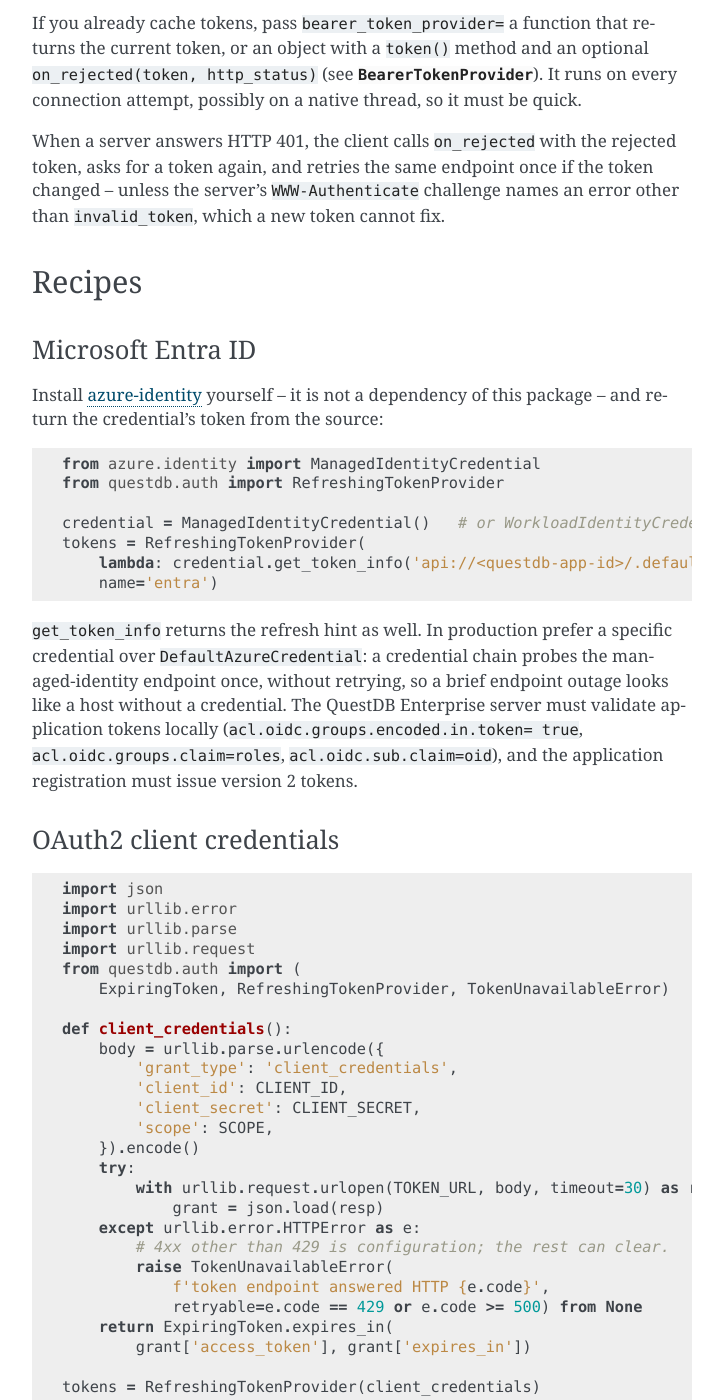
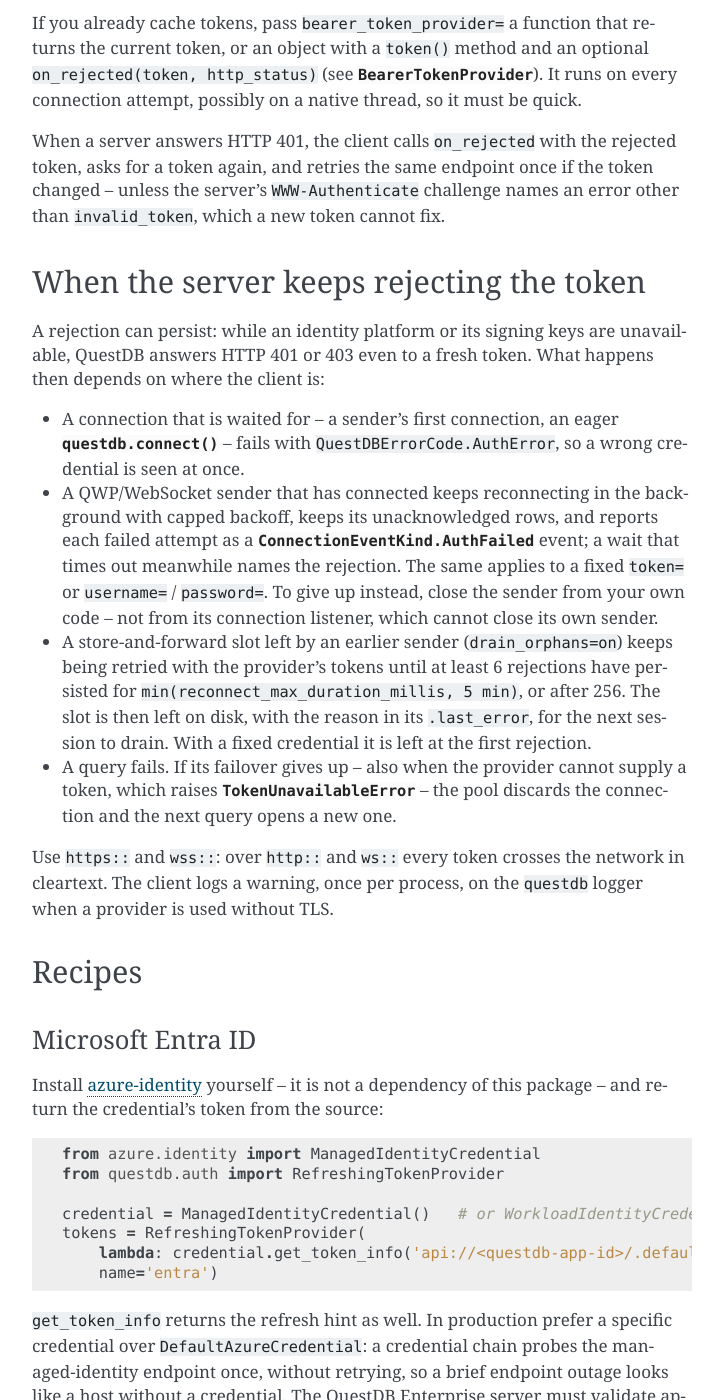
Before and after one commit to questdb/py-questdb-client, a Sphinx documentation site: the page built from docs/token_providers.rst, in a window 1280 px wide and 1400 px high, scrolled down 2206 px. Shown: the whole window, without its empty margins (388-1111 px from the left). Built offline with Sphinx 7.4.7, drawn with Linux system fonts in a browser that asks for light colours.

Commit message:
feat(auth)!: Python rides out credential rejections once connected
Pin the native client at c3c58866, which handles a rejected or unavailable
credential by phase, as the dynamic-credential specification requires
(section 8.3):

- A QWP/WebSocket sender that has connected no longer stops when a server
  rejects its credential with HTTP 401 or 403 on a reconnect. It keeps
  reconnecting with capped backoff, keeps its unacknowledged rows, and
  reports each attempt as ConnectionEventKind.AuthFailed. A connection that
  is waited for still fails at once.
- A store-and-forward slot left by an earlier sender rides out the server
  rejecting a provider's tokens, then is left on disk for the next session;
  with a fixed credential it is left at the first rejection.
- A query whose failover gives up on a token outage raises
  TokenUnavailableError instead of the connection failure that started the
  failover.

A token provider attached with bearer_token_provider= or oidc_auth= over
http:: or ws:: is now warned about once per process on the questdb logger
(section 9). The native client logs the same warning through Rust's log
facade, which Python does not see.

BREAKING CHANGE: a connected sender no longer becomes terminal on HTTP 401
or 403, fixed credentials included, and ConnectionEventKind.AuthFailed
repeats once per attempt. Code that relied on the sender stopping must close
it itself; see the migration guide.

Docs: "When the server keeps rejecting the token" in the token-provider
guide, and the changelog and migration guide entries.

```diff
--- a/docs/auth.rst
+++ b/docs/auth.rst
@@ -50,8 +50,9 @@
    Use ``https::`` or ``wss::``. Over plain ``http::`` or ``ws::`` to a
    non-loopback host, the IdP-issued token is sent as an ``Authorization:
    Bearer`` header in cleartext on every HTTP flush or WebSocket
-   (re)connect, and can be captured in transit. Nothing rejects or warns
-   about that configuration; reserve plaintext for a loopback server.
+   (re)connect, and can be captured in transit. Nothing rejects that
+   configuration -- the client only logs a warning, once per process, on the
+   ``questdb`` logger -- so reserve plaintext for a loopback server.
 
 Token lifecycle
 ===============
@@ -553,7 +554,8 @@
   development. ``insecure=True`` applies only to QuestDB discovery transport.
 * Attach the provider to ``https::`` / ``wss::`` transports. Over plaintext
   ``http::`` / ``ws::`` to a non-loopback host the Bearer token travels in
-  cleartext; nothing rejects or warns about that configuration.
+  cleartext; nothing rejects that configuration, and the client only logs a
+  warning, once per process.
 * Identity-provider and QuestDB discovery requests do not use
   ``HTTPS_PROXY``, ``ALL_PROXY`` or their lowercase variants. There is no OIDC
   proxy setting in this release; the IdP and discovery endpoint must be
--- a/docs/conf.rst
+++ b/docs/conf.rst
@@ -169,8 +169,11 @@
 walking the ``addr`` server list.
 
 * ``reconnect_max_duration_millis`` - ``int``: Total reconnect/failover
-  budget after a connection loss. Authentication and protocol-version
-  failures are terminal and are not retried.
+  budget after a connection loss. Protocol-version failures are terminal and
+  are not retried. A server that rejects the credential (HTTP 401 or 403)
+  stops a sender only before its first connection; once connected, the sender
+  keeps reconnecting with capped backoff and reports each rejected attempt
+  (see :ref:`token_rejections`).
 
   Default: 300000 (5 minutes).
 
--- a/docs/migration.rst
+++ b/docs/migration.rst
@@ -5,13 +5,14 @@
 5.0 to 6.0
 ==========
 
-Ten changes need action: the two UUID / fixed-size-binary items below, the
+Eleven changes need action: the two UUID / fixed-size-binary items below, the
 stricter ``schema_overrides`` tuple validation, caps on callback inbox
 capacities and config-string length, the exception a commit raises once its
 sender is closed, the error a query failover that runs out of time raises, a
 warning an abandoned query result now surfaces instead of swallowing,
-``QuestDB.close()`` raising instead of waiting for its own thread's lease, and
-a sender's own callbacks no longer being able to append to it. The new ``ConnectionEventKind.CredentialUnavailable`` event kind
+``QuestDB.close()`` raising instead of waiting for its own thread's lease, a
+sender's own callbacks no longer being able to append to it, and a connected
+sender riding out a rejected credential instead of stopping. The new ``ConnectionEventKind.CredentialUnavailable`` event kind
 needs none — it is additive, and an existing listener keeps working.
 
 * **UUID bytes are canonical RFC 4122.** UUID values are read and written in
@@ -178,6 +179,33 @@
           event = events.get()
           sender.row('conn_events', symbols={'kind': event.kind.tag},
                      at=questdb.ServerTimestamp)
+
+* **A connected sender rides out a rejected credential.** Once a QWP/WebSocket
+  sender has connected, a server that answers its reconnect with HTTP 401 or
+  403 no longer makes it terminal: the sender keeps reconnecting with capped
+  backoff, keeps its unacknowledged rows, and reports each failed attempt as a
+  :attr:`ConnectionEventKind.AuthFailed <questdb.ConnectionEventKind.AuthFailed>`
+  event. 5.0 stopped the sender at the first rejection and raised
+  ``AuthError`` from its next call. Fixed ``token=`` and ``username=`` /
+  ``password=`` credentials are affected too. A connection that is waited for
+  -- a sender's first connection, an eager :func:`questdb.connect` -- still
+  fails at once. Code that relied on the sender stopping must now close it
+  itself, for example when its listener reports ``AuthFailed``, and a listener
+  that tore the pool down on ``AuthFailed`` should expect one event per
+  attempt::
+
+      rejected = threading.Event()
+
+      def on_event(event):
+          if event.kind is questdb.ConnectionEventKind.AuthFailed:
+              rejected.set()   # a listener cannot close its own sender
+
+      sender = Sender.from_conf(conf, connection_listener=on_event)
+      ...
+      if rejected.is_set():   # on the sender's own thread
+          sender.close()
+
+  See :ref:`token_rejections`.
 
 4.x to 5.0
 ==========
--- a/docs/token_providers.rst
+++ b/docs/token_providers.rst
@@ -117,6 +117,40 @@
 the token changed -- unless the server's ``WWW-Authenticate`` challenge names
 an error other than ``invalid_token``, which a new token cannot fix.
 
+.. _token_rejections:
+
+When the server keeps rejecting the token
+=========================================
+
+A rejection can persist: while an identity platform or its signing keys are
+unavailable, QuestDB answers HTTP 401 or 403 even to a fresh token. What
+happens then depends on where the client is:
+
+* A connection that is waited for -- a sender's first connection, an eager
+  :func:`questdb.connect` -- fails with ``QuestDBErrorCode.AuthError``, so a
+  wrong credential is seen at once.
+* A QWP/WebSocket sender that has connected keeps reconnecting in the
+  background with capped backoff, keeps its unacknowledged rows, and reports
+  each failed attempt as a :attr:`ConnectionEventKind.AuthFailed
+  <questdb.ConnectionEventKind.AuthFailed>` event; a wait that times out
+  meanwhile names the rejection. The same applies to a fixed ``token=`` or
+  ``username=`` / ``password=``. To give up instead, close the sender from
+  your own code -- not from its connection listener, which cannot close its
+  own sender.
+* A store-and-forward slot left by an earlier sender (``drain_orphans=on``)
+  keeps being retried with the provider's tokens until at least 6 rejections
+  have persisted for ``min(reconnect_max_duration_millis, 5 min)``, or after
+  256. The slot is then left on disk, with the reason in its ``.last_error``,
+  for the next session to drain. With a fixed credential it is left at the
+  first rejection.
+* A query fails. If its failover gives up -- also when the provider cannot
+  supply a token, which raises :class:`~questdb.auth.TokenUnavailableError`
+  -- the pool discards the connection and the next query opens a new one.
+
+Use ``https::`` and ``wss::``: over ``http::`` and ``ws::`` every token
+crosses the network in cleartext. The client logs a warning, once per
+process, on the ``questdb`` logger when a provider is used without TLS.
+
 Recipes
 =======
 
```
Also changed, not shown: CHANGELOG.rst (+43 -6 lines), 4 other files.
